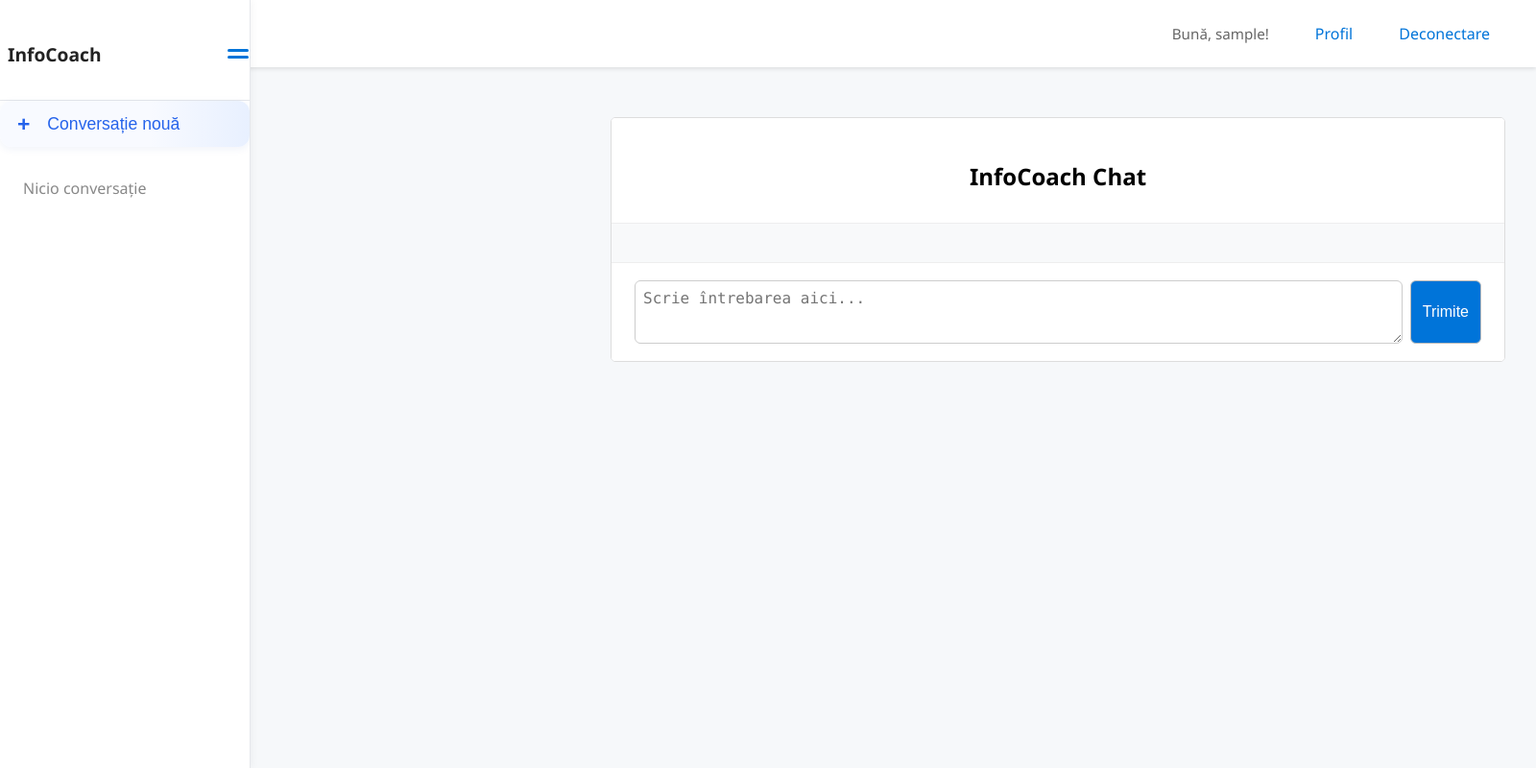
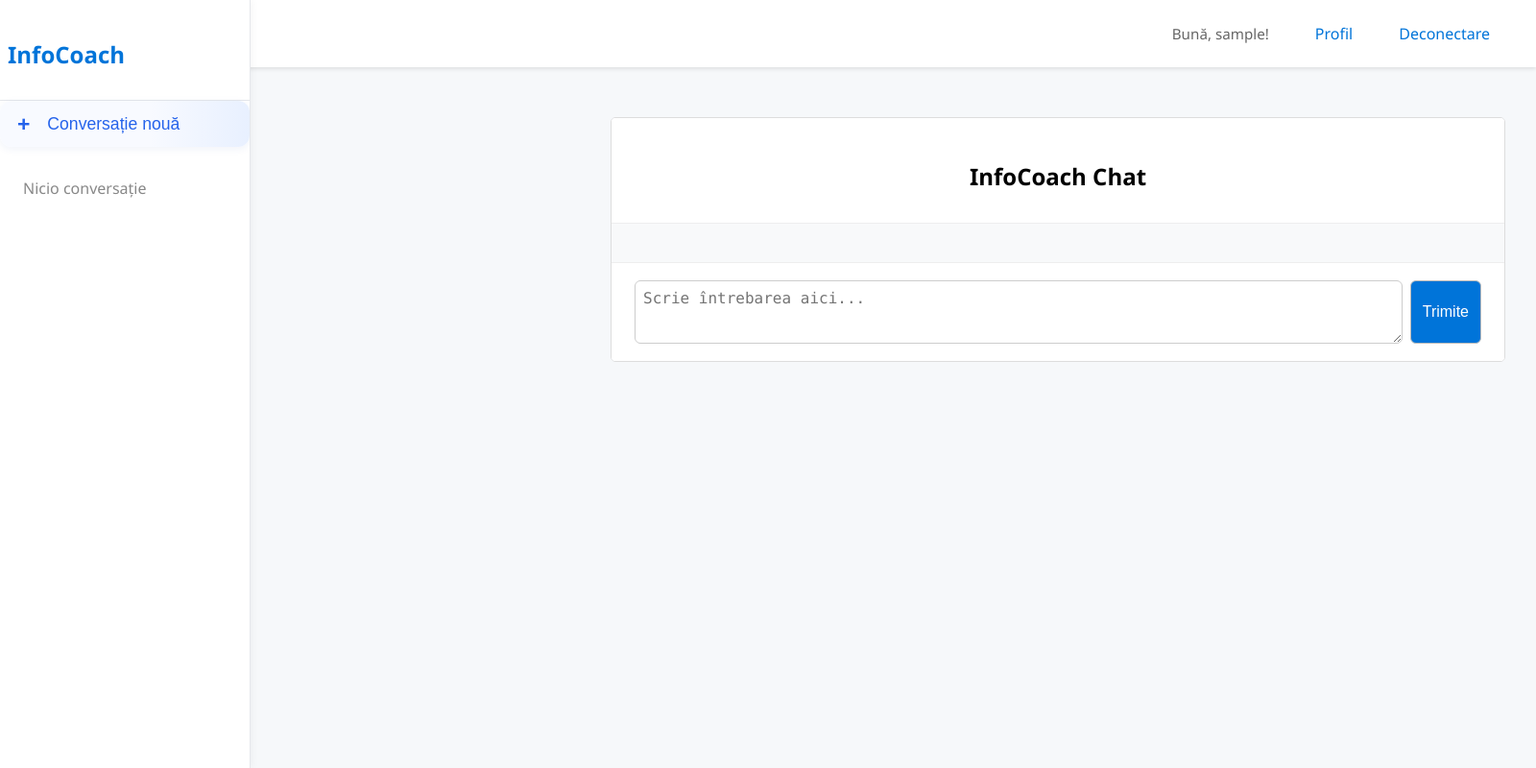
Before and after one commit to mihai-moldovan-15/Infocoach_v2, a Flask app: page / in a window 1600 px wide. Shown: the whole page at 96% size. Run offline with Flask 3, Linux system fonts and the light colour scheme; the visitor is signed in with stand-in values (Sample User, id 1); data that the repository does not hold is empty; some libraries are stand-ins or nearby versions.

Commit message:
updating text format

````diff
--- a/app.py
+++ b/app.py
@@ -297,6 +297,17 @@ def format_code_blocks(text):
     return re.sub(r'```cpp\s*([\s\S]*?)```', replacer, text)
 
 # === Function for formatting steps, paragraphs, variables and bold ===
+def format_italics_for_single_quotes(text):
+    # Nu aplica în interiorul codului sau backticks
+    def italics_replacer(match):
+        content = match.group(1)
+        # Nu aplica dacă e deja într-un tag HTML (ex: <code>, <strong>, etc)
+        if re.match(r'<[^>]+>', content):
+            return match.group(0)
+        return f"<em>{content}</em>"
+    # Înlocuiește doar 'cuvant' care nu e urmat sau precedat de backtick sau <code>
+    return re.sub(r"'([^'`<>]+)'", italics_replacer, text)
+
 def format_steps_and_paragraphs(text):
     # Separate already formatted code blocks
     parts = re.split(r'(<pre><code class="cpp">[\s\S]*?<\/code><\/pre>)', text)
@@ -311,47 +322,52 @@ def format_steps_and_paragraphs(text):
             in_list = False
             list_items = []
             new_lines = []
-            for line in lines:
+            i = 0
+            while i < len(lines):
+                line = lines[i]
                 # Treat H3 headers (Explicații:) specifically
                 if line.strip().startswith('###'):
-                    new_lines.append(line) # Leave header as is
-                    continue # Skip to next line after header
-
+                    new_lines.append(line)
+                    i += 1
+                    continue
                 # Highlight bold text marked with **text**
                 line = re.sub(r"\*\*([^\*]+)\*\*", r"<strong>\1</strong>", line)
-
-                # Find and format ordered list items (if any)
+                # Format italic for 'cuvant' (nu în cod)
+                line = format_italics_for_single_quotes(line)
+                # Detect list item
                 m = re.match(r'^\s*(\d+)\.\s+(.*)', line)
                 if m:
-                    # If not already in a list, start a new list
-                    if not in_list:
-                         in_list = True
-                         if new_lines and not new_lines[-1].startswith('<p>') and not new_lines[-1].startswith('<ol>'):
-                             pass
-
-                    # Add current item to list
-                    list_items.append(f"<li>{m.group(2).strip()}</li>")
-                else:
-                    # If we were in a list and current line is not a list item,
-                    # end the list and add to new_lines
-                    if in_list:
-                        new_lines.append("<ol>" + "".join(list_items) + "</ol>")
-                        list_items = []
-                        in_list = False
-
-                    # Add non-list line as a paragraph, if not empty
-                    if line.strip():
-                        new_lines.append(f"<p>{line.strip()}</p>")
-
-            # After loop, if ended with a list, add it
-            if in_list:
+                    # Verifică dacă următoarea linie este explicația cu ':'
+                    if i + 1 < len(lines) and lines[i+1].strip().startswith(':'):
+                        exp = lines[i+1].strip()[1:].strip()  # elimină ':'
+                        # Italic pentru '...' în explicație
+                        exp = format_italics_for_single_quotes(exp)
+                        item_text = m.group(2).strip()
+                        list_items.append(f"<li>{item_text}<br>{exp}</li><br>")
+                        i += 2
+                        continue
+                    else:
+                        item_text = m.group(2).strip()
+                        list_items.append(f"<li>{item_text}</li><br>")
+                        i += 1
+                        continue
+                # Dacă nu e listă, finalizează lista dacă era deschisă
+                if in_list and list_items:
+                    new_lines.append("<ol>" + "".join(list_items) + "</ol>")
+                    list_items = []
+                    in_list = False
+                # Adaugă ca paragraf dacă nu e gol
+                if line.strip():
+                    new_lines.append(f"<p>{line.strip()}</p>")
+                i += 1
+            # După loop, dacă lista nu e închisă
+            if list_items:
                 new_lines.append("<ol>" + "".join(list_items) + "</ol>")
-
-            # Join processed lines for this part
             formatted.append('\n'.join(new_lines))
-
-    # Join all parts (code and non-code) back together
-    return ''.join(formatted)
+    result = ''.join(formatted)
+    # Elimină orice backtick gol sau cu spațiu
+    result = re.sub(r'`\s*`', '', result)
+    return result
 
 # === Function for formatting words between backticks ===
 def format_inline_code(text):
--- a/templates/index.html
+++ b/templates/index.html
@@ -57,22 +57,21 @@
     min-height: 100vh;
 }
 .sidebar-title {
-    font-size: 1.2rem;
-    font-weight: 600;
-    color: #222;
-    transition: all 0.4s cubic-bezier(0.4, 0, 0.2, 1.2);
-    white-space: nowrap;
-    opacity: 1;
-    transform: translateX(0);
+    display: none;
+}
+.sidebar-logo-link {
+    color: #0074d9;
+    text-decoration: none;
+    font-size: 1.5rem;
+    font-weight: bold;
+    font-family: inherit;
+    letter-spacing: 0;
     display: inline-block;
+    transition: color 0.2s;
 }
-.sidebar.collapsed .sidebar-title {
-    opacity: 0;
-    transform: translateX(-20px);
-    width: 0;
-    overflow: hidden;
-    padding: 0;
-    margin: 0;
+.sidebar-logo-link:hover {
+    color: #005fa3;
+    text-decoration: underline;
 }
 .sidebar-toggle-btn {
     background: none;
@@ -672,11 +671,7 @@
 {% block content %}
 <div id="sidebar" class="sidebar">
     <div class="sidebar-header">
-        <span class="sidebar-title" id="nav-brand">InfoCoach</span>
-        <button id="sidebar-toggle-btn" class="sidebar-toggle-btn" title="Extinde/Restrânge bara">
-            <span></span>
-            <span></span>
-        </button>
+        <a href="/" class="sidebar-logo-link">InfoCoach</a>
     </div>
     <!-- New Conversation Button -->
     <div class="sidebar-new-conversation" id="new-conv-container">
````
